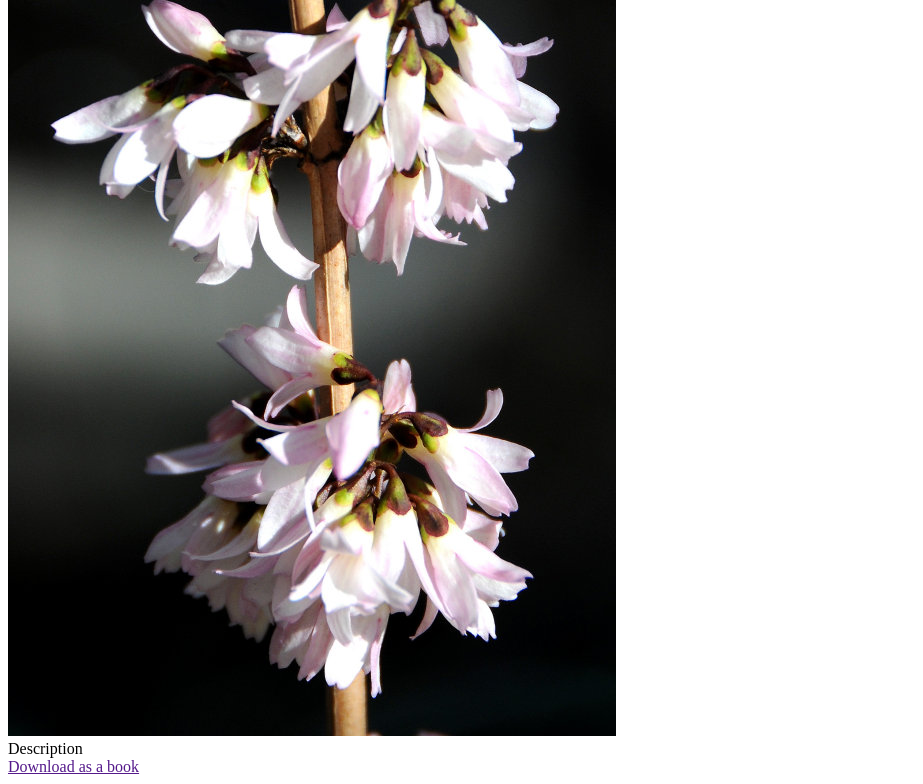
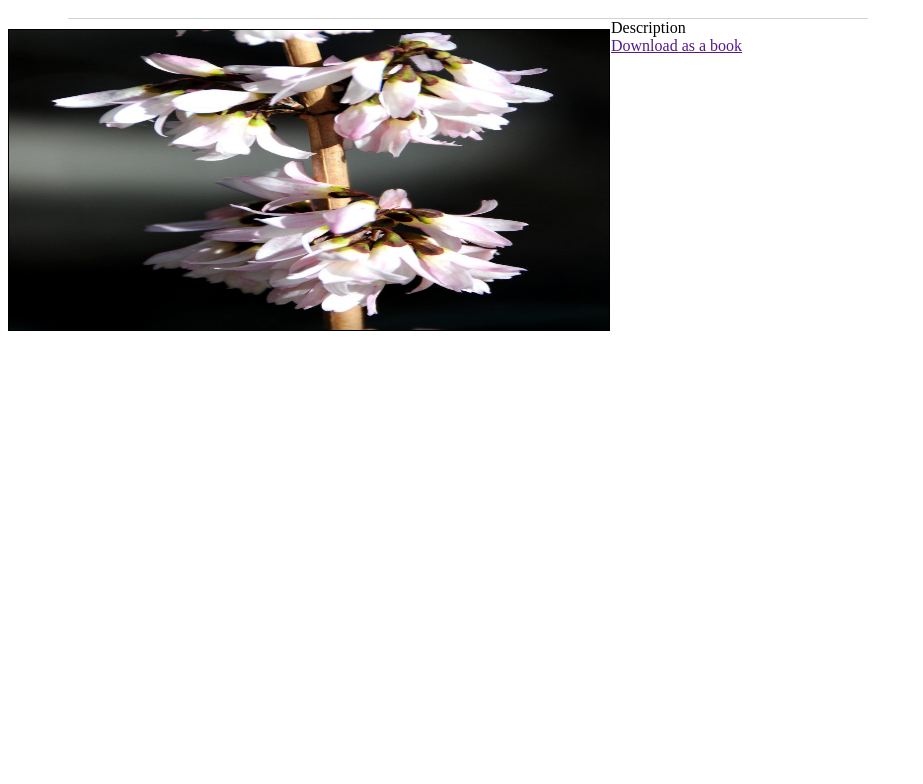
Before and after one commit to sharmapr25/Flower-catalog, a website: page public/abeliophyllum.html in a window 1280 px wide. Shown: the part 90-874 px from the top of the page, without its empty margins (0-923 px from the left). After the commit the page ends 800 px from the top, so only its background shows below. Drawn offline with Linux system fonts and the light colour scheme.

Commit message:
Added css file for agerantum and abeliophyllum

```diff
--- a/public/abeliophyllum.html
+++ b/public/abeliophyllum.html
@@ -2,7 +2,7 @@
 <html>
 <head>
 	<title>abeliophyllum</title>
-	<!-- <link rel="stylesheet" type="text/css" href="./public/index.css"> -->
+	<link rel="stylesheet" type="text/css" href="index.css">
 </head>
 <body>
 	<div class="heading">
```
Also changed, not shown: public/agerantum.html (+1 -1 lines), public/javascript/guestBook.js (line endings or trailing spaces).
